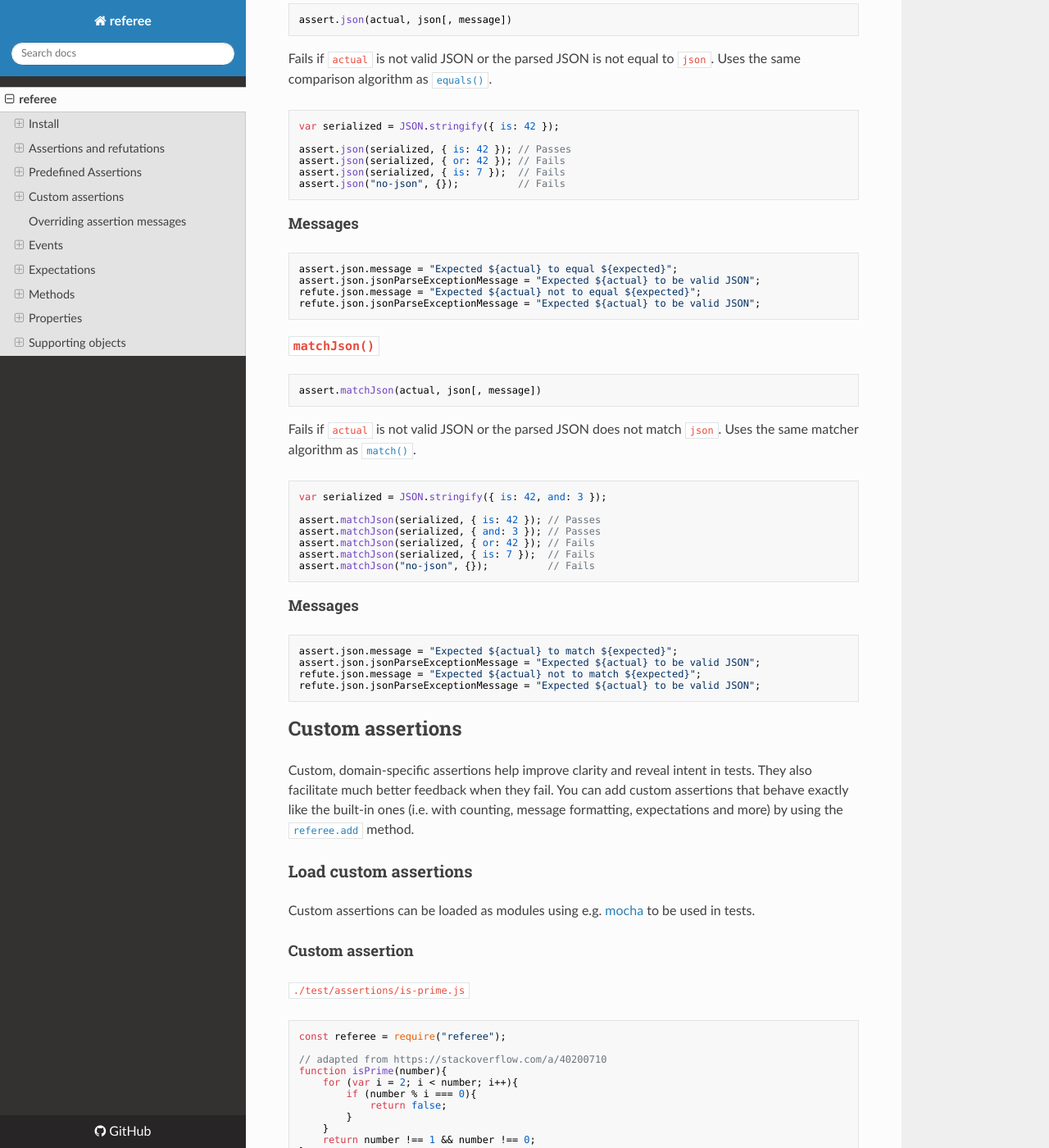
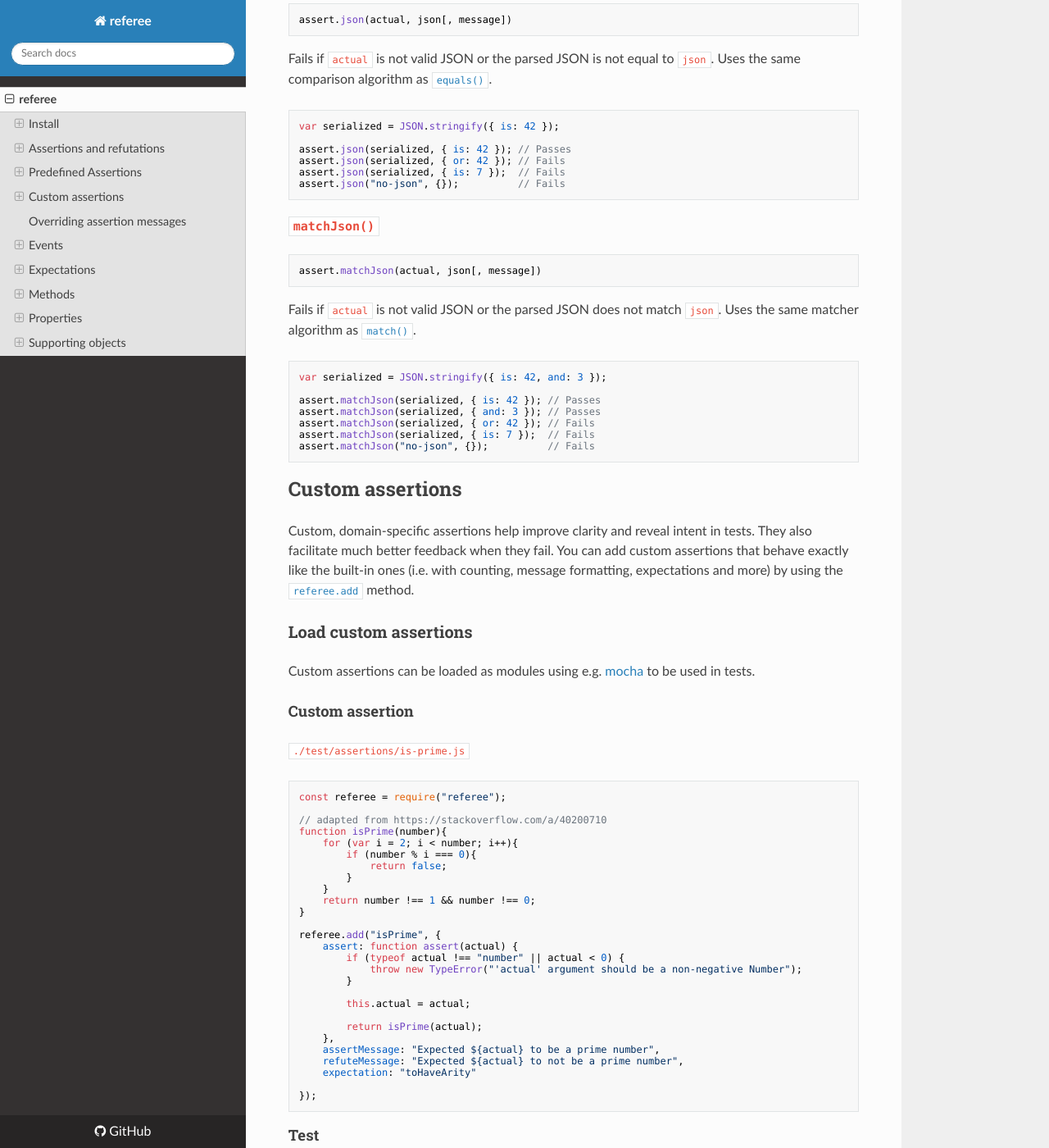
Before and after one commit to sinonjs/referee, an MkDocs documentation site: the page built from docs/index.md, in a window 1280 px wide and 1400 px high, scrolled down 26733 px. Shown: the whole window at 82% size. Built offline with MkDocs 1.6.1, drawn with Linux system fonts in a browser that asks for light colours; nearby versions of some CDN libraries.

Commit message:
Refactor: remove referee.assert.json.jsonParseExceptionMessage from API

````diff
--- a/docs/index.md
+++ b/docs/index.md
@@ -1514,14 +1514,6 @@ assert.json(serialized, { is: 7 });  // Fails
 assert.json("no-json", {});          // Fails
 ```
 
-#### Messages
-
-```js
-assert.json.message = "Expected ${actual} to equal ${expected}";
-assert.json.jsonParseExceptionMessage = "Expected ${actual} to be valid JSON";
-refute.json.message = "Expected ${actual} not to equal ${expected}";
-refute.json.jsonParseExceptionMessage = "Expected ${actual} to be valid JSON";
-```
 
 ### `matchJson()`
 
@@ -1541,14 +1533,6 @@ assert.matchJson(serialized, { is: 7 });  // Fails
 assert.matchJson("no-json", {});          // Fails
 ```
 
-#### Messages
-
-```js
-assert.json.message = "Expected ${actual} to match ${expected}";
-assert.json.jsonParseExceptionMessage = "Expected ${actual} to be valid JSON";
-refute.json.message = "Expected ${actual} not to match ${expected}";
-refute.json.jsonParseExceptionMessage = "Expected ${actual} to be valid JSON";
-```
 
 ## Custom assertions
 
````
Also changed, not shown: 2 other files.
